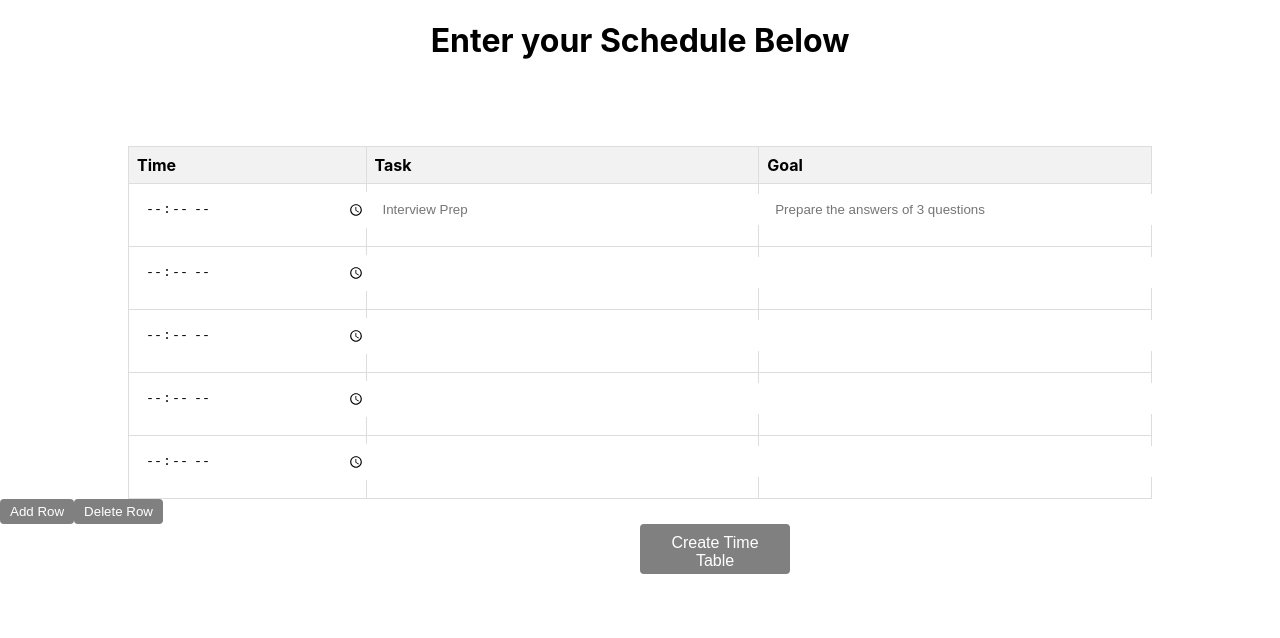
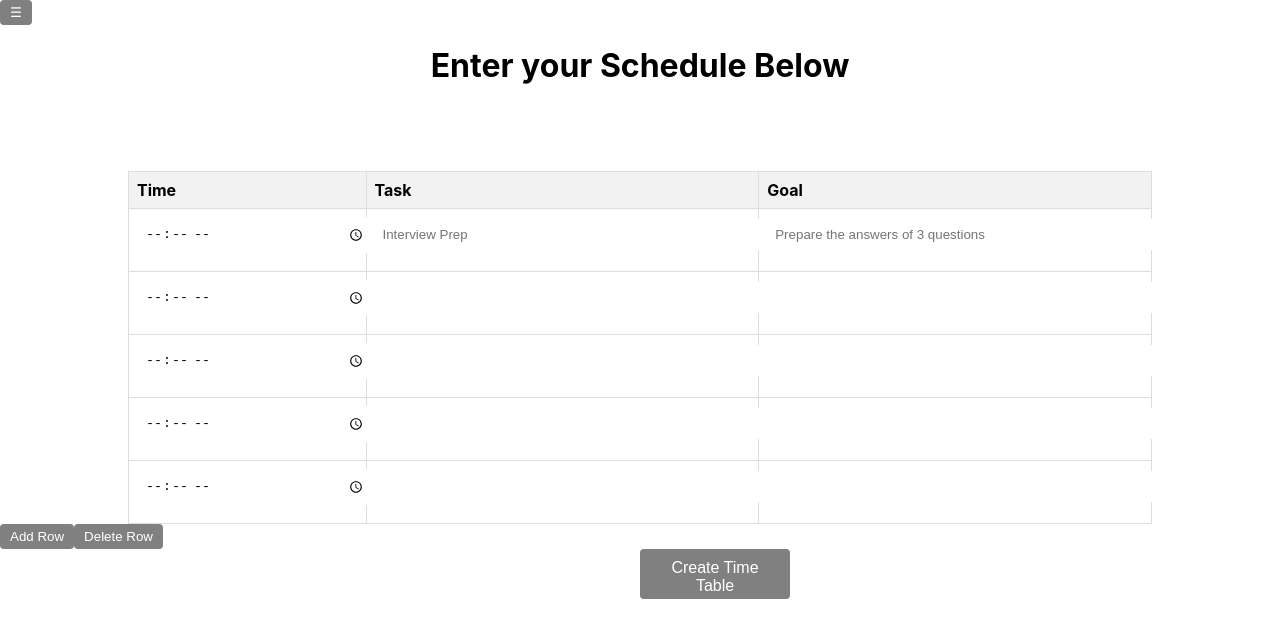
Before and after one commit to Arka16/RoutineApp, a React (Create React App) app in the folder routine-app/: page /createTable in a window 1280 px wide. Shown: the top 638 px of the page. Built offline with nearby package versions, Linux system fonts and the light colour scheme.

Commit message:
added a few more links

```diff
--- /dev/null
+++ b/routine-app/src/components/Settings/Settings.css
@@ -0,0 +1,53 @@
+/* Add this to your CSS file or style block in your component */
+.dropdown {
+    position: relative;
+    display: inline-block;
+    background-color: #f8f8f8; /* Background color for the dropdown */
+    border: 1px solid #ccc;
+    border-radius: 4px;
+    padding: 5px;
+  }
+
+  .dropdown-toggle {
+    background-color: transparent;
+    border: none;
+    font-size: 24px;
+    cursor: pointer;
+    padding: 5px;
+  }
+
+  .dropdown-menu {
+    display: none;
+    position: absolute;
+    top: 100%; /* Position the menu below the button */
+    left: 0;
+    border: 1px solid #ccc;
+    background-color: white;
+    z-index: 1;
+  }
+
+  /* Apply flexbox to make menu items stack vertically */
+  .dropdown.show .dropdown-menu {
+    display: block;
+    flex-direction: column;
+    width: 100%; /* Set the width to the same as the parent container */
+    border: none; /* Remove the border to separate items visually */
+  }
+
+  /* Style the "Log Out" option and other menu items */
+  .dropdown-item {
+    display: flex;
+    cursor: pointer;
+    padding: 10px;
+    text-align: center; /* Center text within menu items */
+    text-decoration: none;
+    color: #333; /* Text color */
+    transition: background-color 0.3s; /* Add a transition effect for hover */
+  }
+
+  /* Change the background color on hover */
+  .dropdown-item:hover {
+    background-color: #dcdcdc;
+  }
+
+  /* Add more styling as needed */
--- /dev/null
+++ b/routine-app/src/components/Settings/Settings.jsx
@@ -0,0 +1,42 @@
+import React, { useState } from "react";
+import { useNavigate } from "react-router-dom";
+
+function Settings(props) {
+  const navigation = useNavigate();
+  const [isDropdownOpen, setIsDropdownOpen] = useState(false);
+
+  function toggleDropdown() {
+    setIsDropdownOpen(!isDropdownOpen);
+  }
+
+  function handleLogout() {
+    navigation("/LogIn");
+  }
+
+  return (
+    <div className="dropdown">
+      <button
+        className="dropdown-toggle"
+        onClick={toggleDropdown}
+        aria-expanded={isDropdownOpen}
+      >
+        &#9776; {/* Hamburger icon */}
+      </button>
+      {isDropdownOpen && (
+        <div className="dropdown-menu">
+          {/* <a className="dropdown-item" href="#option1">
+            Option 1
+          </a>
+          <a className="dropdown-item" href="#option2">
+            Option 2
+          </a> */}
+          <a className="dropdown-item" href="#logout" onClick={handleLogout}>
+            Log Out
+          </a>
+        </div>
+      )}
+    </div>
+  );
+}
+
+export default Settings;
--- a/routine-app/src/pages/CreateAccount/CreateAccount.css
+++ b/routine-app/src/pages/CreateAccount/CreateAccount.css
@@ -0,0 +1,21 @@
+a {
+    color: blue;
+    font-size: 12px;
+    margin-left: 15%;
+    text-decoration: none; /* Remove the default underline */
+    transition: color 0.3s; /* Smooth transition for color change */
+  }
+
+  /* Change text color and add underline on hover */
+  a:hover {
+    color: darkblue; /* Darker shade of blue on hover */
+    text-decoration: underline; /* Add underline on hover */
+    cursor: pointer;
+  }
+
+  .CreateAccountButton{
+    width: 100%;
+    margin-top: 10%;
+    padding: 10px;
+    cursor: pointer;
+  }
--- a/routine-app/src/pages/CreateAccount/CreateAccount.jsx
+++ b/routine-app/src/pages/CreateAccount/CreateAccount.jsx
@@ -2,6 +2,7 @@ import React, {useState} from "react";
 import './CreateAccount.css'
 import { useNavigate } from 'react-router-dom';
 import axios from 'axios';
+
 function CreateAccount(){
 
     const navigation = useNavigate();
@@ -55,6 +56,7 @@ function CreateAccount(){
 
     return (
         <div className="login-container">
+
       <form className="login-form" onSubmit={handleLogin}>
         <h1>Create Account </h1>
         <label htmlFor="Name">Name :</label>
@@ -101,7 +103,7 @@ function CreateAccount(){
           onChange={(e) => setRepassword(e.target.value)}
         />
         <button className='CreateAccountButton' type="submit">Create Account</button>
-        <button onClick = {()=> navigation("/LogIn")}> Already Logged in? Click here </button>
+        <a onClick = {()=> navigation("/LogIn")}> Already Registered? Click here </a>
         <p className="message">{message}</p>
       </form>
     </div>
--- a/routine-app/src/pages/CreateTable/CreateTable.jsx
+++ b/routine-app/src/pages/CreateTable/CreateTable.jsx
@@ -5,7 +5,7 @@ import { useNavigate } from 'react-router-dom';
 import { useLocation} from "react-router-dom";
 import Warnings from "../../components/Warnings/Warnings";
 import axios from 'axios';
-
+import Settings from "../../components/Settings/Settings";
 
 
 function CreateTable(){
@@ -74,6 +74,7 @@ function CreateTable(){
     }
     return (
             <div>
+             <Settings/>
              <h1> Enter your Schedule Below </h1>
              <TaskTable rows={rows} setRows={setRows} handleDeleteRow = {handleDeleteRow} />
             <button onClick={handleCreateTable} className="createTableButton"> Create Time Table </button>
--- a/routine-app/src/pages/EditTable/EditTable.jsx
+++ b/routine-app/src/pages/EditTable/EditTable.jsx
@@ -6,7 +6,7 @@ import { useState } from "react";
 import Warnings from "../../components/Warnings/Warnings";
 import Alert from "../../components/Alert/Alert";
 import axios from "axios";
-
+import Settings from "../../components/Settings/Settings";
 import "./EditTable.css"
 
 function EditTable(props){
@@ -92,6 +92,7 @@ function EditTable(props){
 
     return (
     <div>
+      <Settings/>
     <h1> Edit Table </h1>
     {backClicked && isDialogOpen && <Alert
           message="Warning: Your changes won't be saved. Are you sure you want to go back?"
--- a/routine-app/src/pages/LoginPage/LoginPage.css
+++ b/routine-app/src/pages/LoginPage/LoginPage.css
@@ -48,3 +48,10 @@
     color: red;
     margin-top: 10px;
   }
+
+
+  a{
+    display: flex;
+    font-size: 6px;
+    margin-top: 10%;
+  }
--- a/routine-app/src/pages/LoginPage/LoginPage.jsx
+++ b/routine-app/src/pages/LoginPage/LoginPage.jsx
@@ -79,6 +79,7 @@ function LoginPage() {
           onChange={(e) => setPassword(e.target.value)}
         />
         <button className='LoginButton' type="submit">Login</button>
+        <a onClick = {()=> navigation("/")}> Not registered? Click here to Create a new account </a>
         <p className="message">{message}</p>
       </form>
     </div>
--- a/routine-app/src/pages/SchedulePage/SchedulePage.jsx
+++ b/routine-app/src/pages/SchedulePage/SchedulePage.jsx
@@ -2,6 +2,7 @@ import React from "react";
 import { useLocation} from "react-router-dom";
 import { useNavigate } from 'react-router-dom';
 import { useEffect, useState } from "react";
+import Settings from "../../components/Settings/Settings";
 import axios from "axios";
 
 
@@ -41,6 +42,7 @@ function SchedulePage() {
   }
   return (
     <div>
+      <Settings/>
       <h1>Your Schedule</h1>
       <table className="task-table">
         <thead>
```
Also changed, not shown: 1 other file (tests, documents, lock files or other folders).
